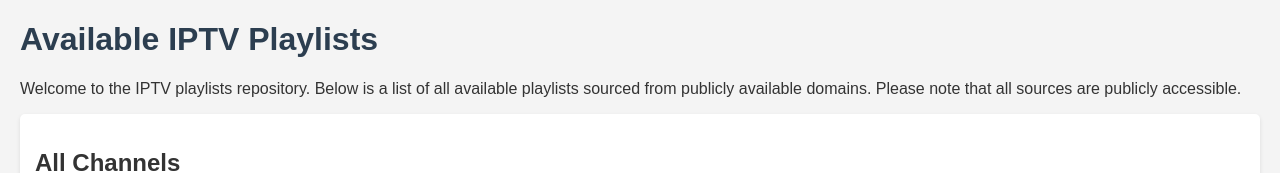
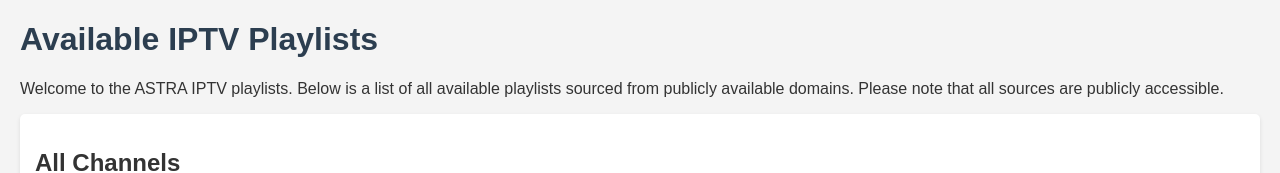
Before and after one commit to hanshat/Iptvs, a plain HTML site: page index.html in a window 1280 px wide. Shown: the top 173 px of the page. Drawn offline with Linux system fonts and the light colour scheme.

Commit message:
Update index.html

```diff
--- a/index.html
+++ b/index.html
@@ -4,7 +4,7 @@
 <head>
     <meta charset="UTF-8">
     <meta name="viewport" content="width=device-width, initial-scale=1.0">
-    <title>IPTV Playlists</title>
+    <title>ASTRA IPTV Playlists</title>
     <style>
         body {
             font-family: Arial, sans-serif;
@@ -49,7 +49,7 @@
 <body>
 
     <h1>Available IPTV Playlists</h1>
-    <p>Welcome to the IPTV playlists repository. Below is a list of all available playlists sourced from publicly available domains. Please note that all sources are publicly accessible.</p>
+    <p>Welcome to the ASTRA IPTV playlists. Below is a list of all available playlists sourced from publicly available domains. Please note that all sources are publicly accessible.</p>
 
     <div class="playlist">
         <h2>All Channels</h2>
```
